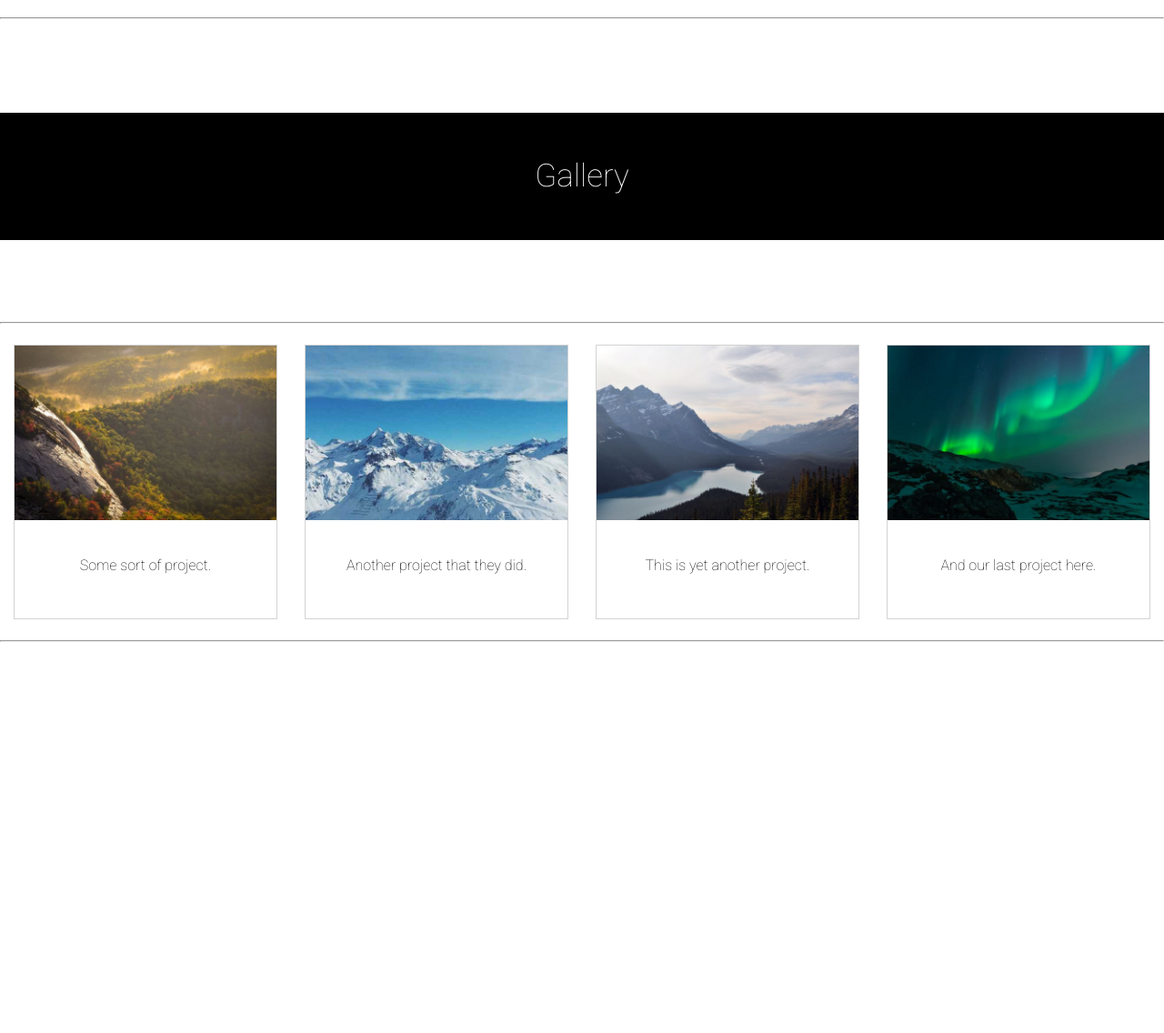
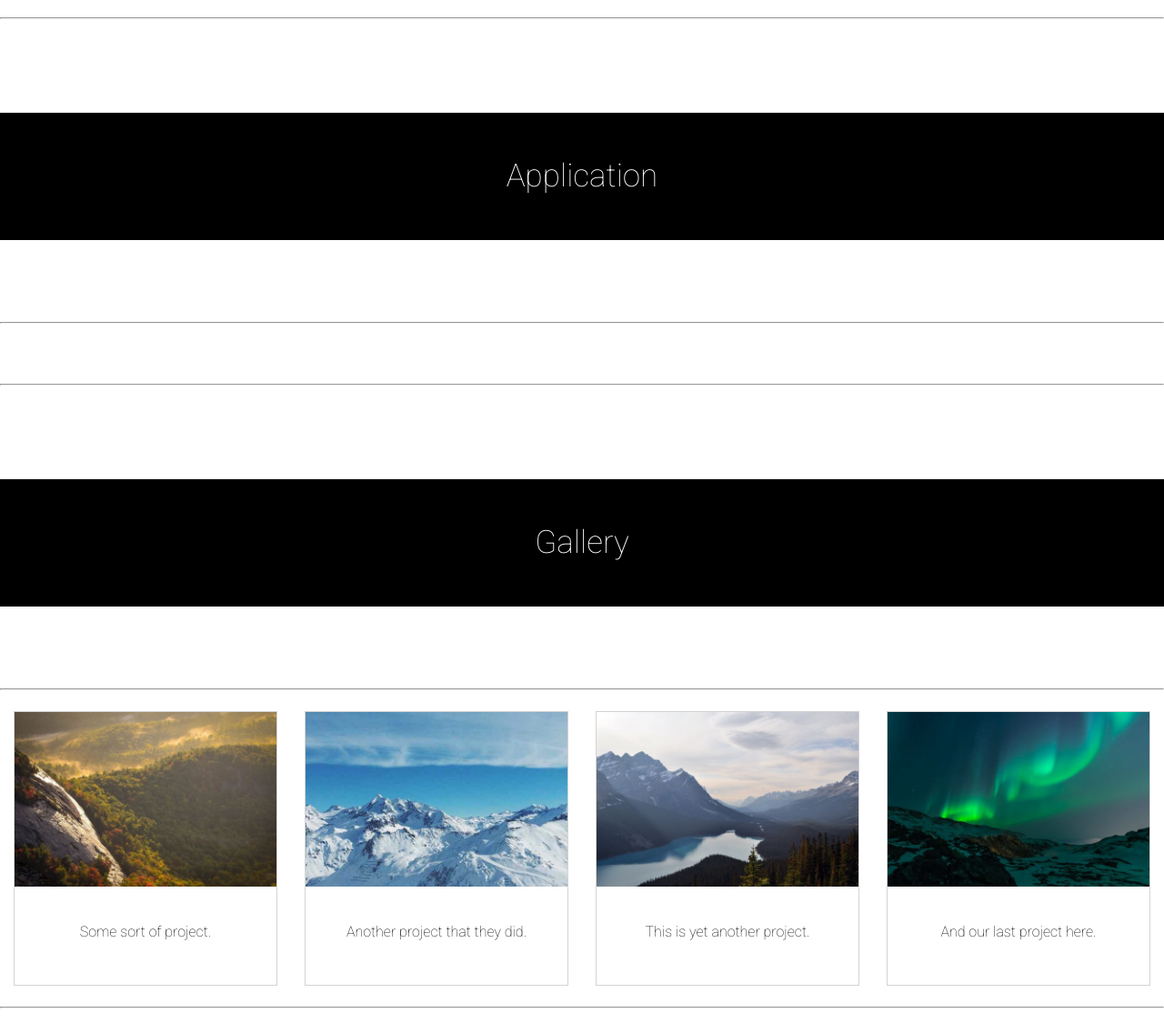
Before and after one commit to PyDever/ysh-server, a Node server app: page / in a window 1280 px wide. Shown: the part 2213-3349 px from the top of the page at 91% size. Before the commit the page ends 2919 px from the top, so only its background shows below. Run offline with Node 20, Linux system fonts and the light colour scheme; some libraries are stand-ins or nearby versions.

Commit message:
fixed links

```diff
--- a/views/index.ejs
+++ b/views/index.ejs
@@ -18,7 +18,7 @@
         <img src="media/Untitled.png" height="300" width="700">
       </div>
       <div class="container">
-        <a href="/" class="learn-more">Learn More</a>
+        <a href="#aboutus" class="learn-more">Learn More</a>
       </div>
     </div>
 
@@ -27,8 +27,8 @@
       <div class="container">
         <ul>
           <a href="#aboutus">About</a>
-          <a href="#aboutsection">Application</a>
-          <a href="#division-bar">Gallery</a>
+          <a href="#application">Application</a>
+          <a href="#gallery">Gallery</a>
           <a href="#contact">Contact</a>
         </ul>
       </div>
@@ -104,6 +104,54 @@
     <br><br><br><br><br>
 
 
+    <div class="division-bar">
+      <div class="container">
+        <ul><a href="#division-bar" id="application">Application</a></ul></div>
+    </div>
+
+    <hr>
+    <div class="main-two">
+      <div class="container">
+        <div class="overall2">
+
+          <!--
+          <div class="list-container" id="aboutus">
+            <div id="aboutdiv">
+              <h2>Board of Directors</h2>
+            </div>
+            <div class="directors-list"><p class="bold">Carl Ackerman</p>
+              <p class="bold">Allison Blankenship</p>
+              <p class="bold">Judy Cramer</p>
+              <p class="bold">Justin Mew</p>
+              <p class="bold">Colleen Murakami</p>
+              <p class="bold">Steven Nakashima</p>
+              <p class="bold">Terry Sasamura</p>
+              <p class="bold">Leslie Yuen</p></div>
+          </div>
+          <p class="space"></p>
+
+          <div class="list-container">
+            <div id="aboutdiv">
+              <h2>Sponsors</h2>
+            </div>
+            <div class="sponsors-list">
+              <p><a class="blue" href="">The Atherton Foundation</a></p>
+              <p><a class="blue" href="">State Farm Insurance Foundation</a></p>
+              <p><a class="blue" href="">The Harry & Jeanette Weinberg Foundation</a></p>
+              <p><a class="blue" href="">Hawaii Community Foundation</a></p>
+              <p><a class="blue" href="">Starbucks Foundation</a></p>
+              <p>and many generous individuals</p></div>
+          </div>
+        -->
+
+
+        </div>
+      </div>
+    </div>
+    <hr>
+    <br><br><br><br><br>
+
+
 
     <div class="division-bar">
       <div class="container">
@@ -111,7 +159,7 @@
     </div>
 
 <hr>
-<div class="gallery-container">
+<div class="gallery-container" id="gallery">
 <div class="gallery">
   <a target="_blank" href="img_5terre.jpg">
     <img src="media/images/img1.jpg" alt="Cinque Terre" width="600" height="400">
```
